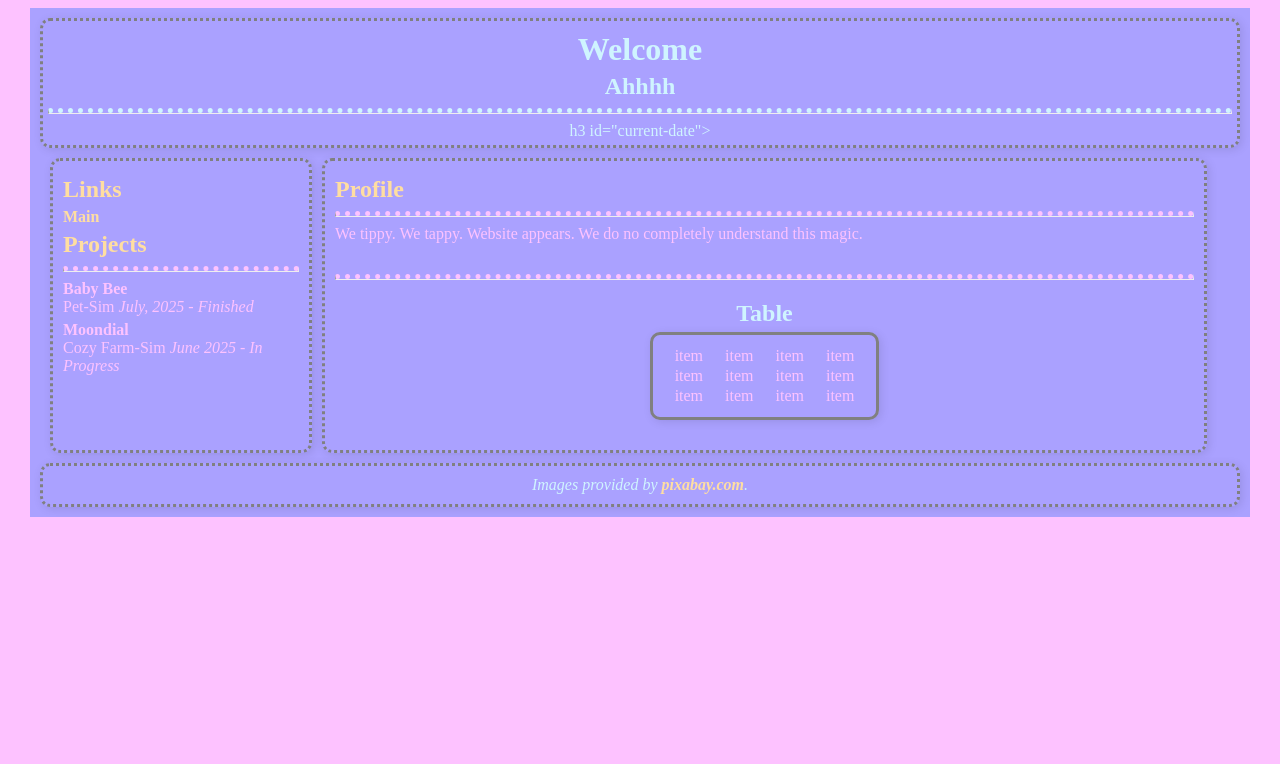
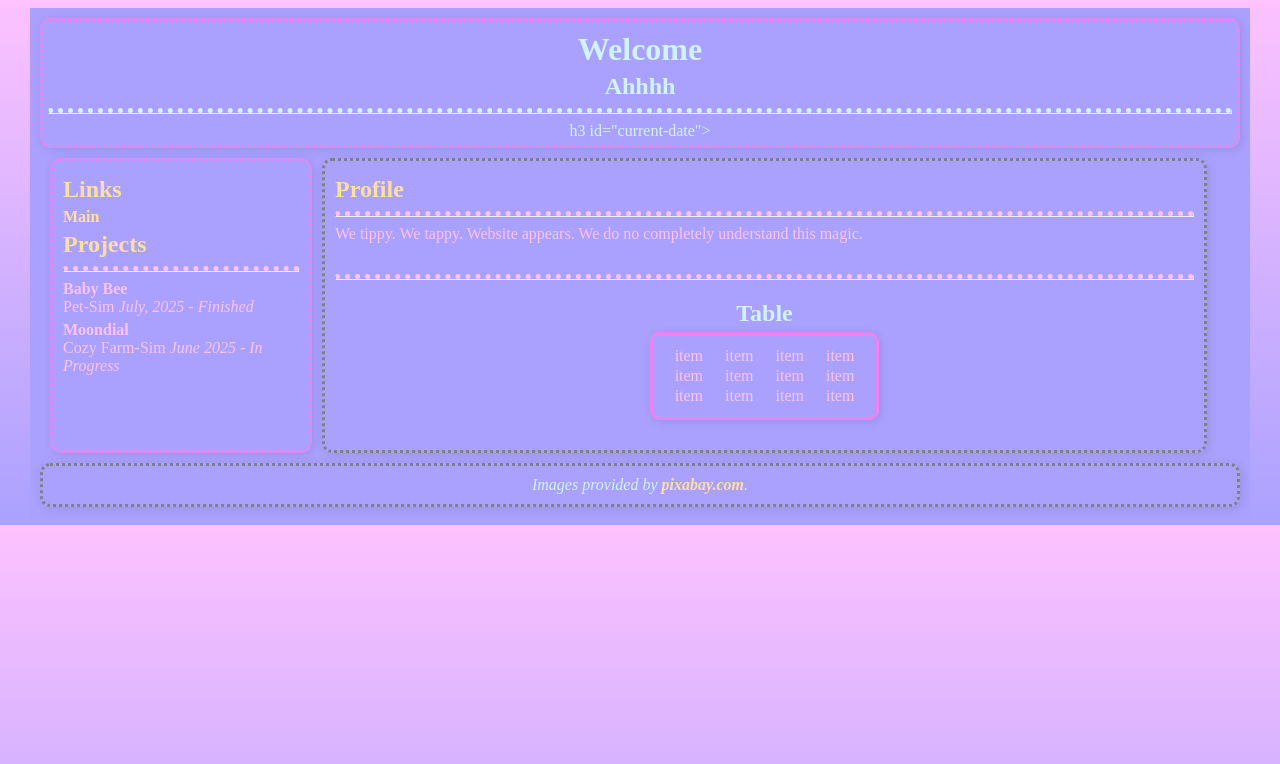
Before and after one commit to Valhara55/valhara55.github.io, a plain HTML site: page index.html in a window 1280 px wide. Drawn offline with Linux system fonts and the light colour scheme.

Commit message:
Update style.css

```diff
--- a/style.css
+++ b/style.css
@@ -1,4 +1,5 @@
 body {
+  background-image: linear-gradient(#FDC2FF, #AAA1FF);
   background-color: #FDC2FF;
   color: #FDC2FF;
 }
@@ -10,7 +11,7 @@ header {
     padding: 5px;
     background-color: #AAA1FF;
     color: #CFF4FF;
-    border: 3px dotted grey;
+    border: 3px dotted violet;
 }
 
 h1, h2, h3{
@@ -42,7 +43,7 @@ table {
     box-shadow: 2px 2px 10px rgba(0,0,0,0.1);
     padding: 10px;
     margin: 20px auto;
-    border: 3px solid grey;
+    border: 3px solid violet;
     text-align: center;
 }
 
@@ -56,7 +57,7 @@ th, td {
     box-shadow: 2px 2px 10px rgba(0,0,0,0.1);
     width: 20%;
     background-color: #AAA1FF;
-    border: 3px dotted grey;
+    border: 3px dotted violet;
     padding: 10px;
 }
 
@@ -116,7 +117,7 @@ a:hover {
 
 /* form style */
 form {
-  border: 3px dotted grey;
+  border: 3px dotted violet;
   padding: 15px;
   border-radius: 10px;
   background-color: #AAA1FF;
```
